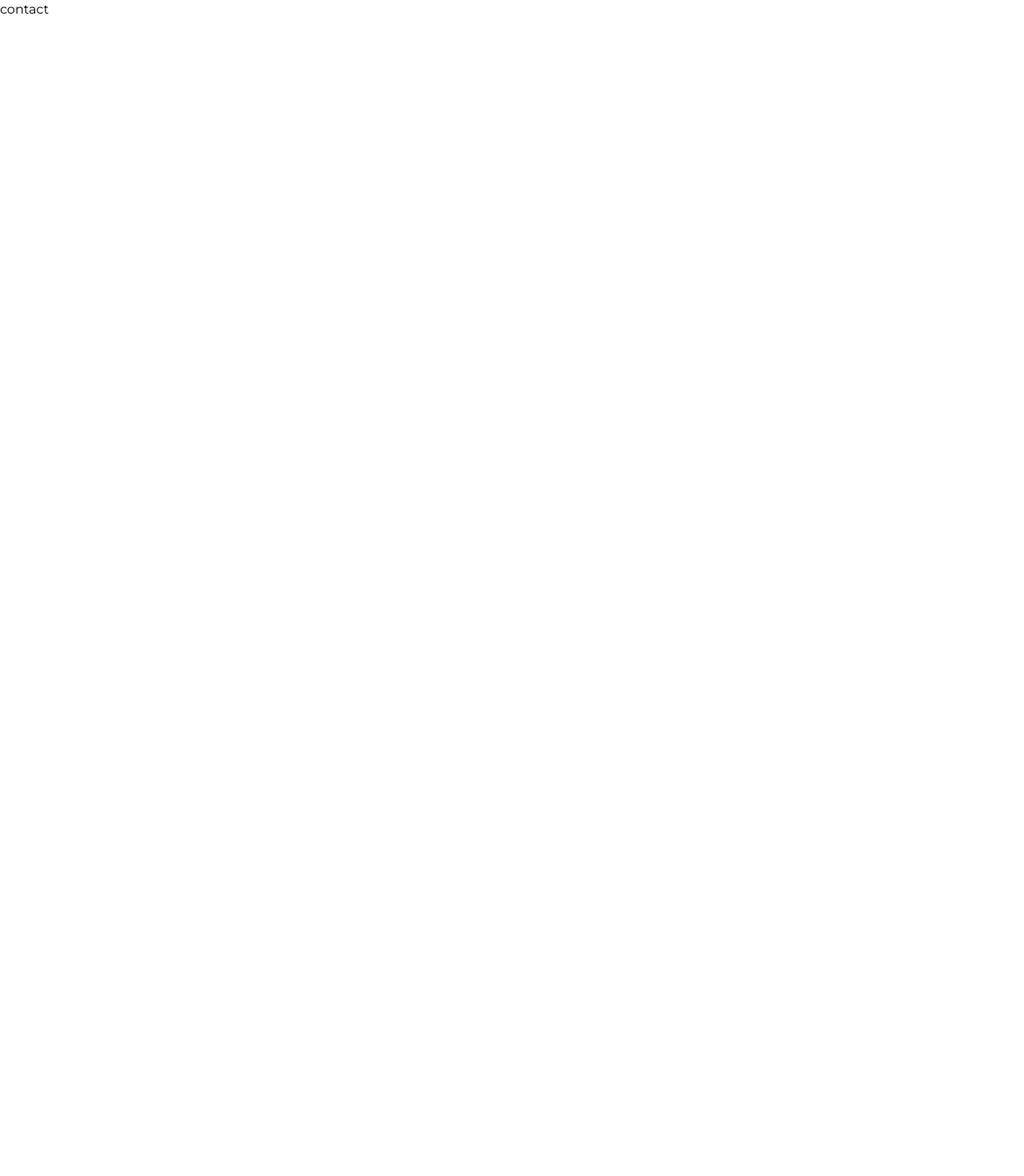
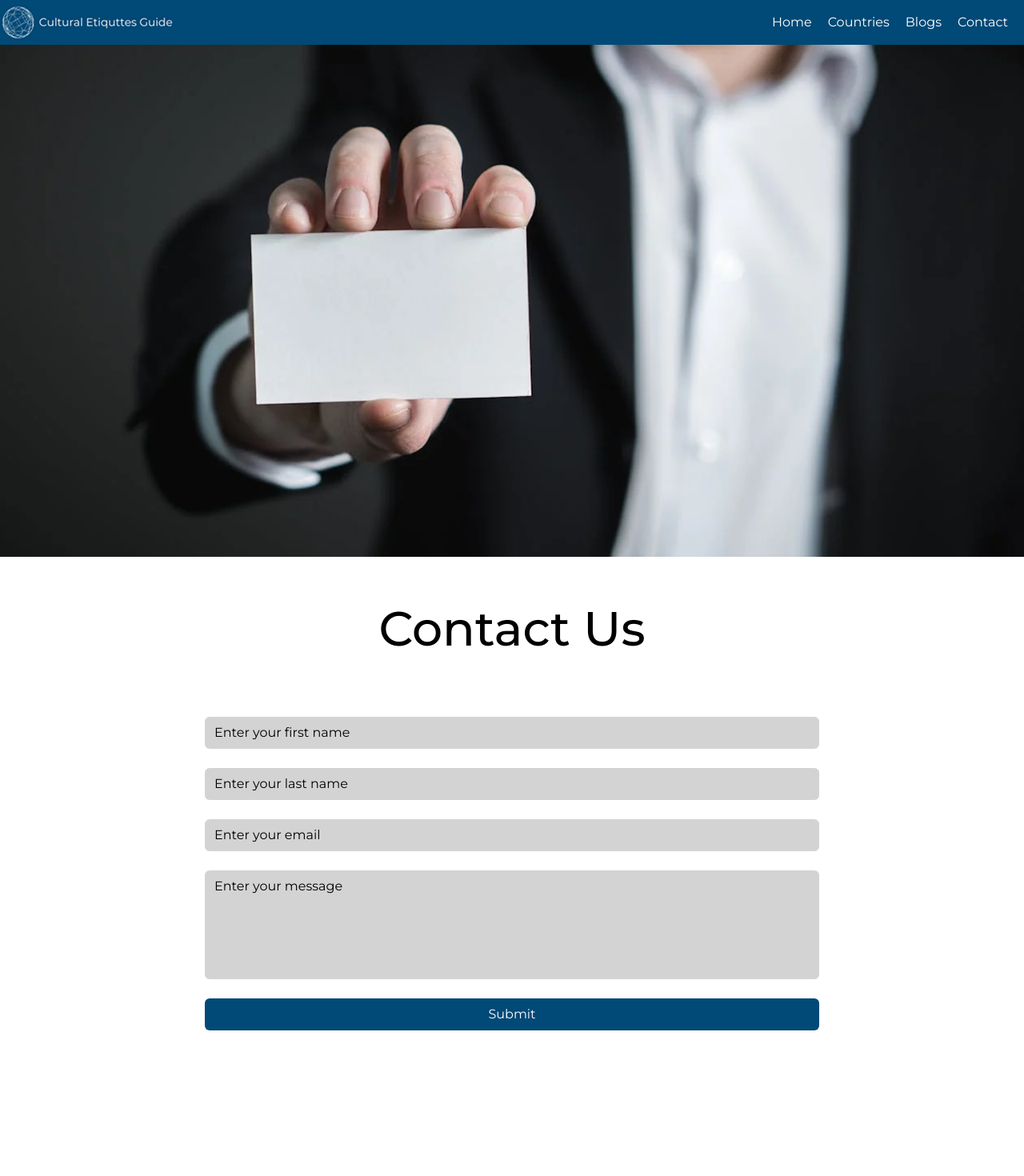
Before and after one commit to Bilal-19/Cultural-Ettiqutes-Guide, a React (Vite) app: page /contact in a window 1280 px wide. Shown: the top 1470 px of the page at 80% size. Before the commit the page ends 800 px from the top, so only its background shows below. Built offline with nearby package versions, Linux system fonts and the light colour scheme.

Commit message:
Updated contact us page.

```diff
--- a/src/Pages/Contact.jsx
+++ b/src/Pages/Contact.jsx
@@ -1,9 +1,28 @@
 import React from "react";
+import Header from "../Components/header";
+import Footer from "../Components/Footer";
 
 export default function Contact() {
     return (
         <>
-            <p>contact</p>
+            <Header />
+            <div class="w-full bg-[url('/contact.png')] bg-no-repeat bg-cover h-60 md:h-160">
+            </div>
+
+            <div class="container mx-auto py-15">
+                <h3 className="text-6xl font-medium text-center">Contact Us</h3>
+            </div>
+
+            <div class="w-full mt-5 mb-50">
+                <form action="" className="space-y-6">
+                    <input type="text" className="w-3/5 block mx-auto text-md placeholder:text-black bg-[#D3D3D3] focus:outline-none rounded-md px-3 py-2" name="fname" placeholder="Enter your first name" />
+                    <input type="text" className="w-3/5 block mx-auto text-md placeholder:text-black bg-[#D3D3D3] focus:outline-none rounded-md px-3 py-2" name="lname" placeholder="Enter your last name" />
+                    <input type="email" className="w-3/5 block mx-auto text-md placeholder:text-black bg-[#D3D3D3] focus:outline-none rounded-md px-3 py-2" name="email" placeholder="Enter your email" />
+                    <textarea className="w-3/5 block mx-auto text-md placeholder:text-black bg-[#D3D3D3] focus:outline-none rounded-md px-3 py-2 resize-none" rows="5" name="message" placeholder="Enter your message"></textarea>
+                    <button className="bg-[#014976] text-white w-3/5 block mx-auto rounded-md px-3 py-2 hover:cursor-pointer">Submit</button>
+                </form>
+            </div>
+            <Footer />
         </>
     )
 }
```
Also changed, not shown: public/contact.png (added).
